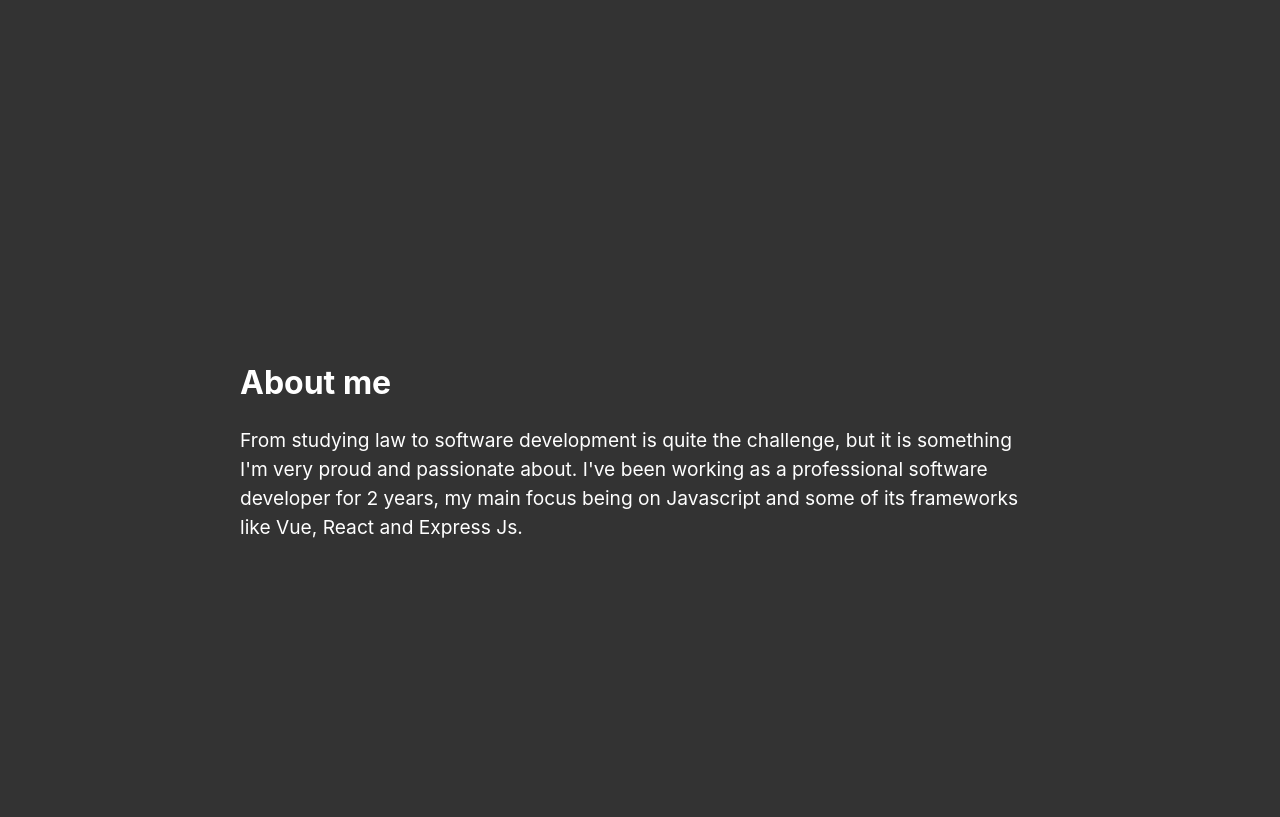
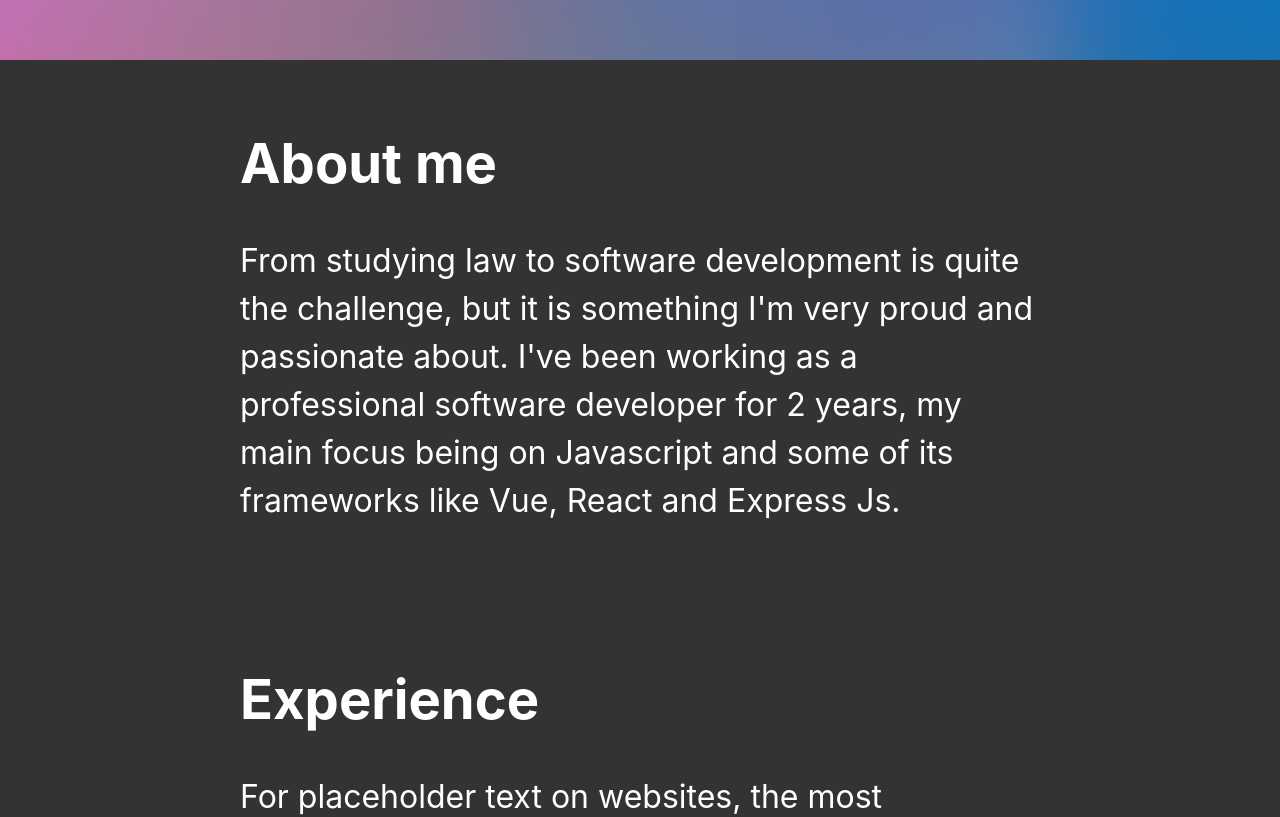
Before and after one commit to Popa-Andrei-Valentin/My_Portofolio, a React (Vite) app: page / in a window 1280 px wide. Shown: the part 740-1557 px from the top of the page. Built offline with nearby package versions, Linux system fonts and the light colour scheme.

Commit message:
Remove top attribute from gradient-bg

```diff
--- a/src/components/Content/Content.css
+++ b/src/components/Content/Content.css
@@ -2,8 +2,8 @@
   position: relative;
   display: grid;
   grid-template:
-    "about" 100vh
-    "experience"100vh
+    "about" 70vh
+    "experience"70vh
     "projects"100vh/auto;
   align-items: center;
   background-color: #333;
@@ -17,7 +17,7 @@
 }
 
 .content-text h2 {
-  font-size: 2rem;
+  font-size: 3.4rem;
   color: white;
   margin: 0;
   margin-block-start: 0;
@@ -25,7 +25,7 @@
 }
 
 .content-text p {
-  font-size: 1.2rem;
+  font-size: 2rem;
 }
 
 .content-container p{
--- a/src/components/Jumbotron/Jumbotron.css
+++ b/src/components/Jumbotron/Jumbotron.css
@@ -74,7 +74,6 @@ span {
 }
 
 .gradient-bg {
-  top: -48%;
   width: 100%;
   height: 100%;
   position: absolute;
```
